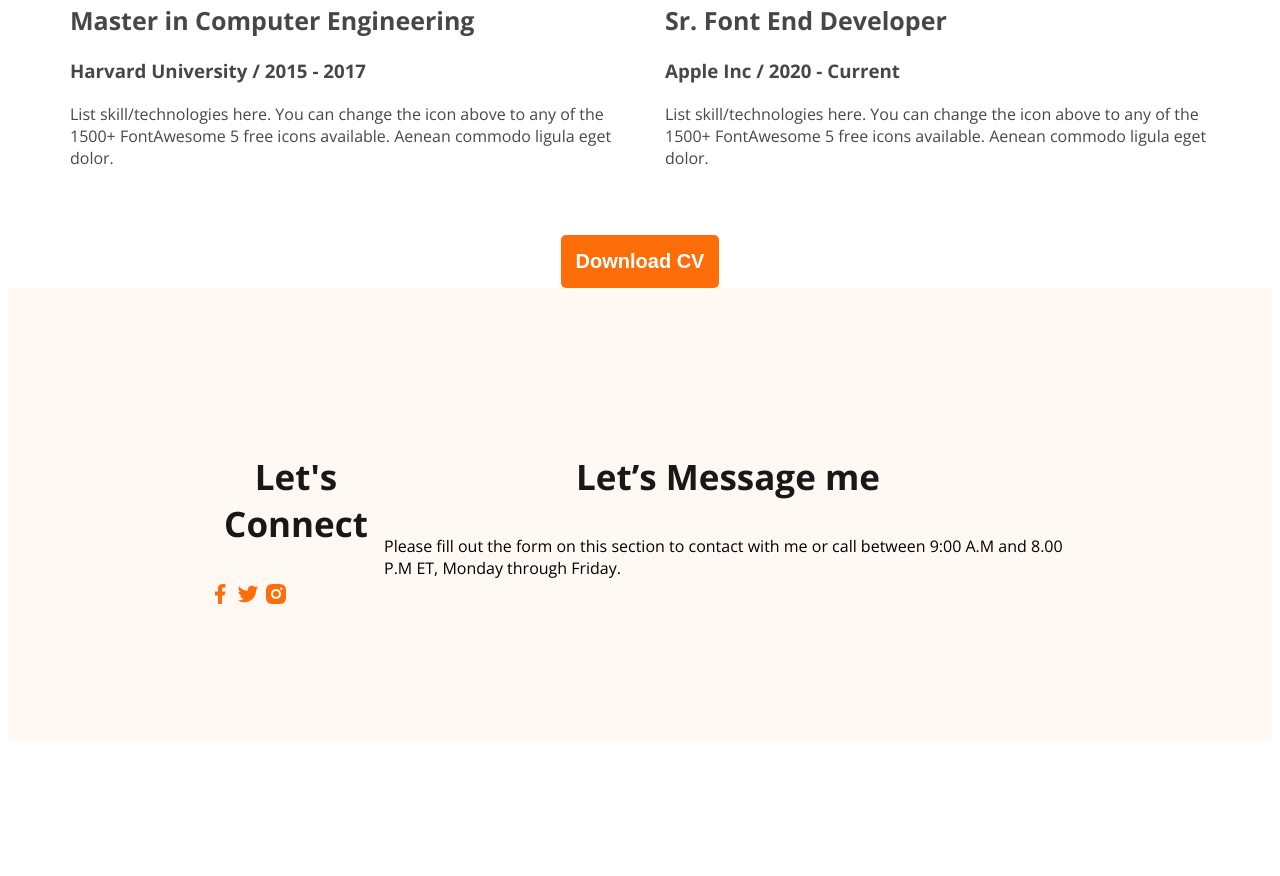
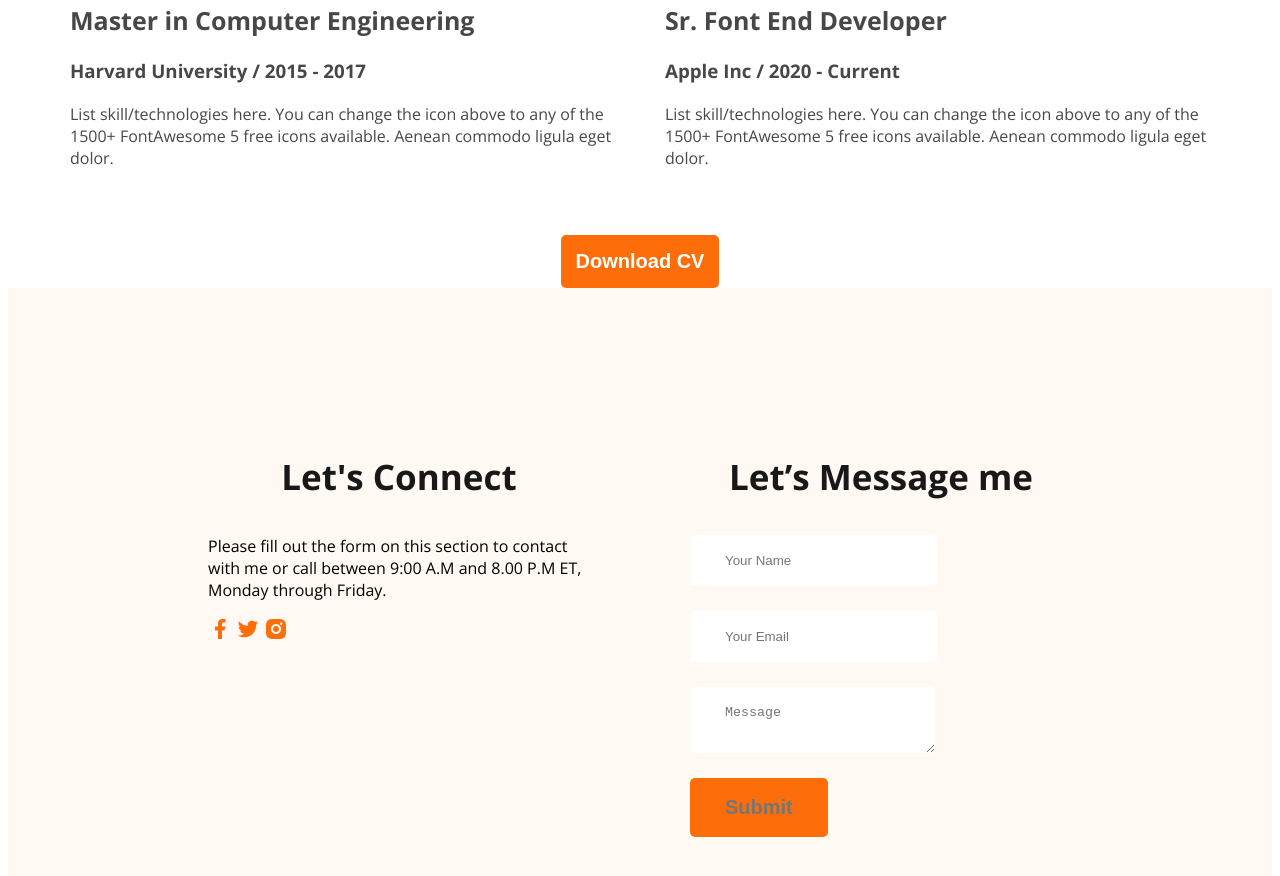
Before and after one commit to AkmRahmatullah/webdeveloper-portfolio, a plain HTML site: page index.html in a window 1280 px wide. Shown: the part 2825-3701 px from the top of the page. Before the commit the page ends 3574 px from the top, so only its background shows below. Drawn offline with nearby package versions, Linux system fonts and the light colour scheme.

Commit message:
footer done

```diff
--- a/index.html
+++ b/index.html
@@ -179,6 +179,10 @@
     <footer>
         <div class="footer-column">
             <h3 class="section-title">Let's Connect</h3>
+            <p class="section-description">Please fill out the form on this section to contact with me or call between
+                9:00 A.M and
+                8.00 P.M ET, Monday through
+                Friday.</p>
             <div class="social-links">
                 <a href=""><img src="images/icons/facebook.png" alt=""></a>
                 <a href=""><img src="images/icons/twitter.png" alt=""></a>
@@ -188,10 +192,12 @@
         </div>
         <div class="footer-column">
             <h3 class="section-title">Let’s Message me</h3>
-            <p class="section-description">Please fill out the form on this section to contact with me or call between
-                9:00 A.M and
-                8.00 P.M ET, Monday through
-                Friday.</p>
+            <form class="contact" action="">
+                <input type="text" placeholder="Your Name">
+                <input type="email" placeholder="Your Email">
+                <textarea name="message" id="">Message</textarea>
+                <input class="btn-primary" type="submit" value="Submit">
+            </form>
         </div>
 
 
--- a/styles/portfolio.css
+++ b/styles/portfolio.css
@@ -191,4 +191,20 @@ footer {
     display: flex;
     background: #FFF8F3;
     padding: 130px 200px;
+    gap: 100px;
 }
+
+.footer-column {
+    width: 50%;
+}
+
+.contact input,
+textarea {
+    display: block;
+    margin-bottom: 25px;
+    padding: 18px 35px;
+    color: #757575;
+    border-radius: 5px;
+
+    border: 0;
+}
```
